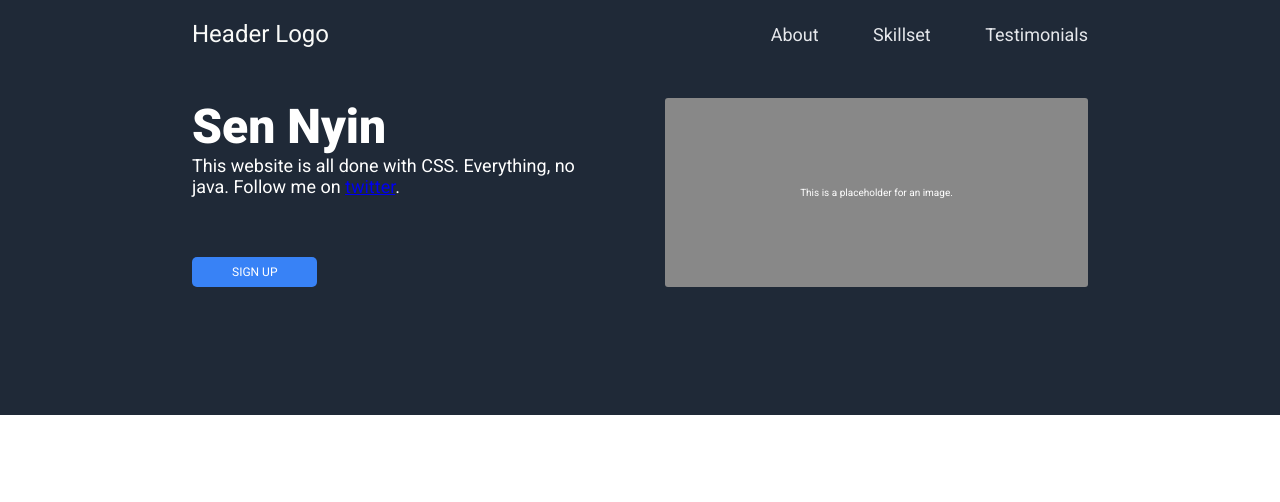
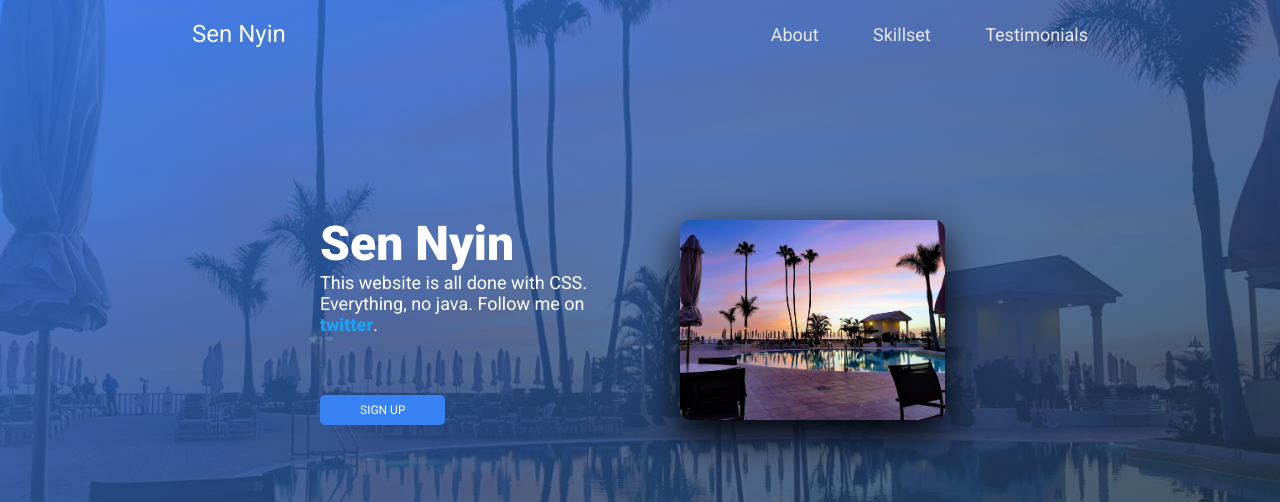
Before and after one commit to Sen-Nyin/odin-landing-page, a plain HTML site: page index.html in a window 1280 px wide. Shown: the top 502 px of the page. Drawn offline with Linux system fonts and the light colour scheme; a script that the page names is missing.

Commit message:
styling corrections

```diff
--- a/index.html
+++ b/index.html
@@ -23,7 +23,7 @@
         <!-- NAV -->
 
         <nav class="header-nav">
-            <div class="header-nav__logo">Header Logo</div>
+            <div class="header-nav__logo">Sen Nyin</div>
             <div class="header-nav__list">
                 <ul>
                     <li class="header-nav__list--li"><a href="#">About</a></li>
@@ -40,14 +40,15 @@
                 <h1 class="heading-primary">
                     <span class="heading-primary--main">Sen Nyin</span>
                     <span class="heading-primary--sub">This website is all done with CSS. Everything, no java. Follow me
-                        on <a href="https://twitter.com/LeonLonsdale">twitter</a>.</span>
+                        on <a class="heading-primary--tweetlink"
+                            href="https://twitter.com/LeonLonsdale">twitter</a>.</span>
 
                 </h1>
 
                 <a href="#" class="btn btn--blue btn--animated">Sign Up</a>
             </div>
             <div class="header-hero__image">
-                This is a placeholder for an image.
+                <img class="header-hero__image--img" src="/img/tr.jpg" alt="image">
             </div>
         </div>
 
@@ -97,8 +98,7 @@
         <!-- QUOTE SECTION -->
 
         <section class="quote">
-            <p class="quote__text">This is an inspiring quote, or a testimonial from a customer. Maybe it's just filling
-                up space, or maybe people will actually read it. Who knows? All I know is that it looks nice.</p>
+            <p class="quote__text">I was so pleased with my design for my Valhalla website that I collapsed to the floor like I'd been struck on the head by Mjolnir. The sensation lingers to this day!</p>
             <span class="quote__author">-Thor, God of Thunder</span>
         </section>
 
@@ -122,7 +122,7 @@
     <!--FOOTER-->
 
     <footer class="footer">
-        <p>Copyright &copy; The Odin Project 2021</p>
+        <p>Copyright &copy; SenNyin for The Odin Project 2022</p>
     </footer>
     <script src="js/scripts.js"></script>
 </body>
--- a/sass/base/_base.scss
+++ b/sass/base/_base.scss
@@ -12,8 +12,8 @@ html {
 }
 
 body {
-    box-sizing: border-box;
-      font-family: "Roboto", sans-serif;
+  box-sizing: border-box;
+  font-family: "Roboto", sans-serif;
   margin: 0;
 }
 
@@ -22,13 +22,10 @@ body {
   justify-content: center;
 }
 
-.header {
-  background-color: $color-bg-dark;
-  padding: 0 15% 10%;
-}
-
-.information, .quote, .call-to-arms {
-padding: 7% 15%;
+.information,
+.quote,
+.call-to-arms {
+  padding: 7% 15%;
 }
 .call-to-arms .flexbox-container {
   background-color: $color-primary-light;
--- a/sass/base/_typography.scss
+++ b/sass/base/_typography.scss
@@ -24,4 +24,14 @@
     animation-duration: 3s;
     animation-timing-function: ease-out;
   }
+
+  &--tweetlink {
+    text-decoration: none;
+    font-weight: 700;
+    color: #1DA1F2;
+
+    &:hover {
+      color: lighten(#1DA1F2, 10%);
+    }
+  }
 }
--- a/sass/layout/_call-to-action.scss
+++ b/sass/layout/_call-to-action.scss
@@ -1,8 +1,11 @@
 .call-to-arms {
+    font-size: 2rem;
+
 
   &__text {
     flex: 2 0 auto;
     color: white;
+
 
   }
 
--- a/sass/layout/_header.scss
+++ b/sass/layout/_header.scss
@@ -1,18 +1,36 @@
+.header {
+  height: 75vh;
+  background-color: $color-bg-dark;
+  background-image: linear-gradient(
+      to right bottom,
+      (rgba($color-primary-light, 0.8)),
+      (rgba($color-primary-dark, 0.8))
+    ),
+    url(/img/tr.jpg);
+  background-size: cover;
+  background-position: center;
+  padding: 0 15% 10%;
+}
+
 .header-hero {
   display: flex;
+  transform: translate(-50%, -50%);
+  position: absolute;
+  top: 40%;
+  left: 50%;
 
   &__text {
     flex: 1;
-    padding-right: 50px;
+    padding-right: 5rem;
 
     &--primary-heading {
       font-weight: 900;
-      font-size: 48px;
+      font-size: 4.8rem;
       color: #f9faf8;
     }
 
     &--subtext {
-      font-size: 18px;
+      font-size: 1.8rem;
       color: #e5e7eb;
     }
   }
@@ -20,10 +38,21 @@
   &__image {
     display: flex;
     flex: 1;
-    background-color: #888;
     justify-content: center;
     align-items: center;
     border-radius: 3px;
     color: white;
+
+    &--img {
+      width: 90%;
+      border-radius: 1rem;
+      box-shadow: 0 1.5rem 4rem rgba($color-black, 4);
+
+      &:hover {
+        transform: scale(1.05) translateY(-0.5rem);
+        box-shadow: 0 2.5rem 4rem rgba($color-black, 5);
+
+      }
+    }
   }
 }
```
Also changed, not shown: css/styles.css, 1 other file.
